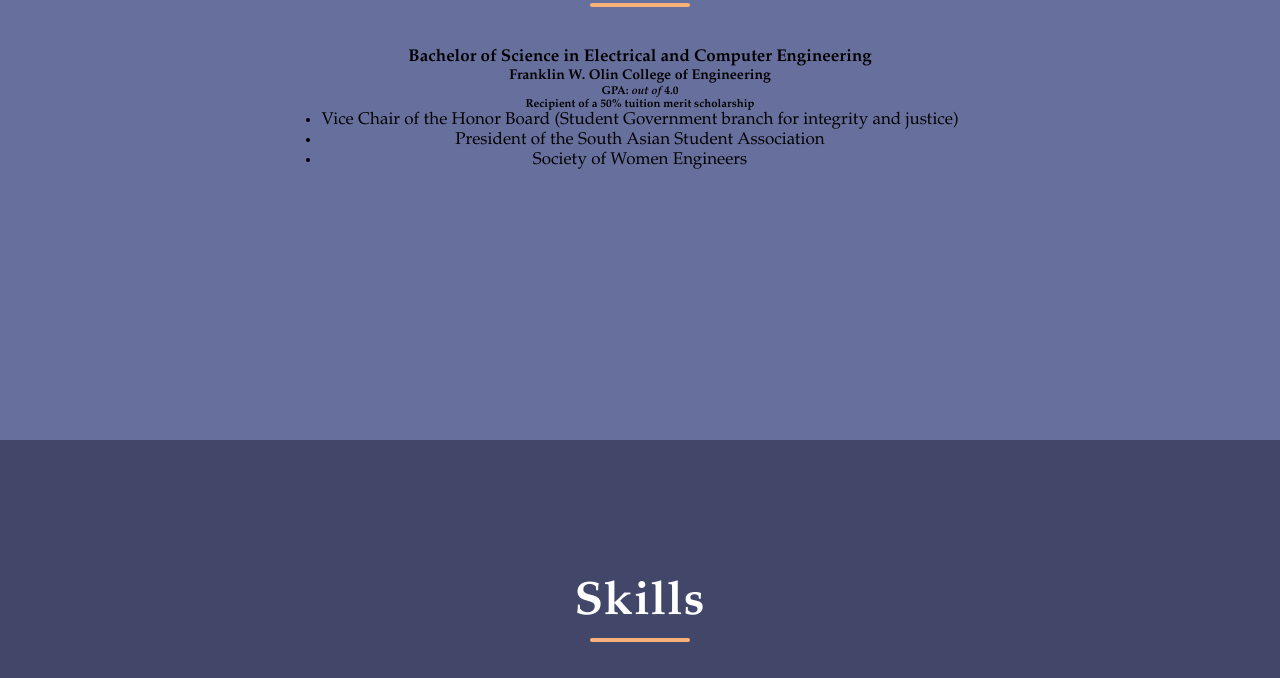
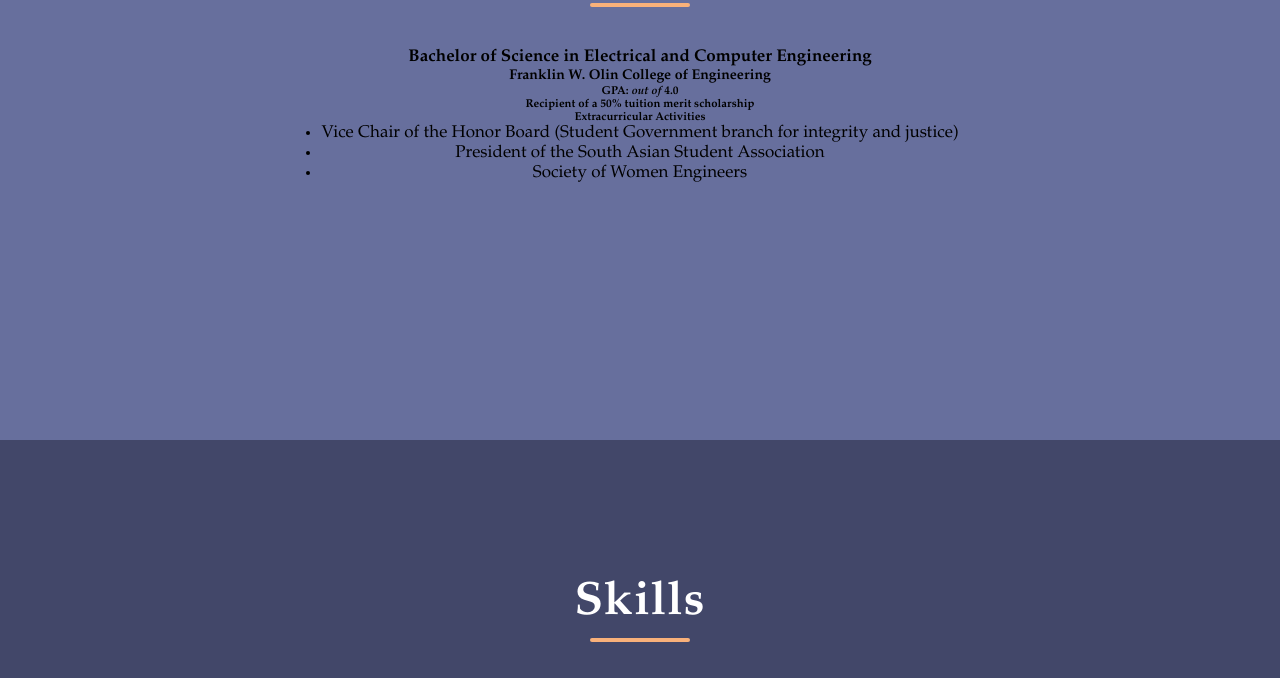
Before and after one commit to emascillaro/emma-mascillaro-portfolio, a plain HTML site: page index.html in a window 1280 px wide. Shown: the part 1019-1697 px from the top of the page. Drawn offline with nearby package versions, Linux system fonts and the light colour scheme.

Commit message:
update education section content

```diff
--- a/index.html
+++ b/index.html
@@ -94,15 +94,15 @@
       <h2>Education</h2>
       <div class="education-card">
 
-          <!-- title -->
+          <!-- Degree -->
           <h4>Bachelor of Science in Electrical and Computer Engineering</h4>
-
-          <!-- skills -->
           <h5>Franklin W. Olin College of Engineering </h5>
+          <!--Information-->
           <h6>GPA: <em> out of</em> 4.0</h6>
           <h6>Recipient of a 50% tuition merit scholarship</h6>
 
-          <!-- description -->
+          <!-- Activities -->
+          <h6>Extracurricular Activities</h6>
           <ul>
             <li>Vice Chair of the Honor Board (Student Government branch for integrity and justice)</li>
             <li>President of the South Asian Student Association</li>
```
